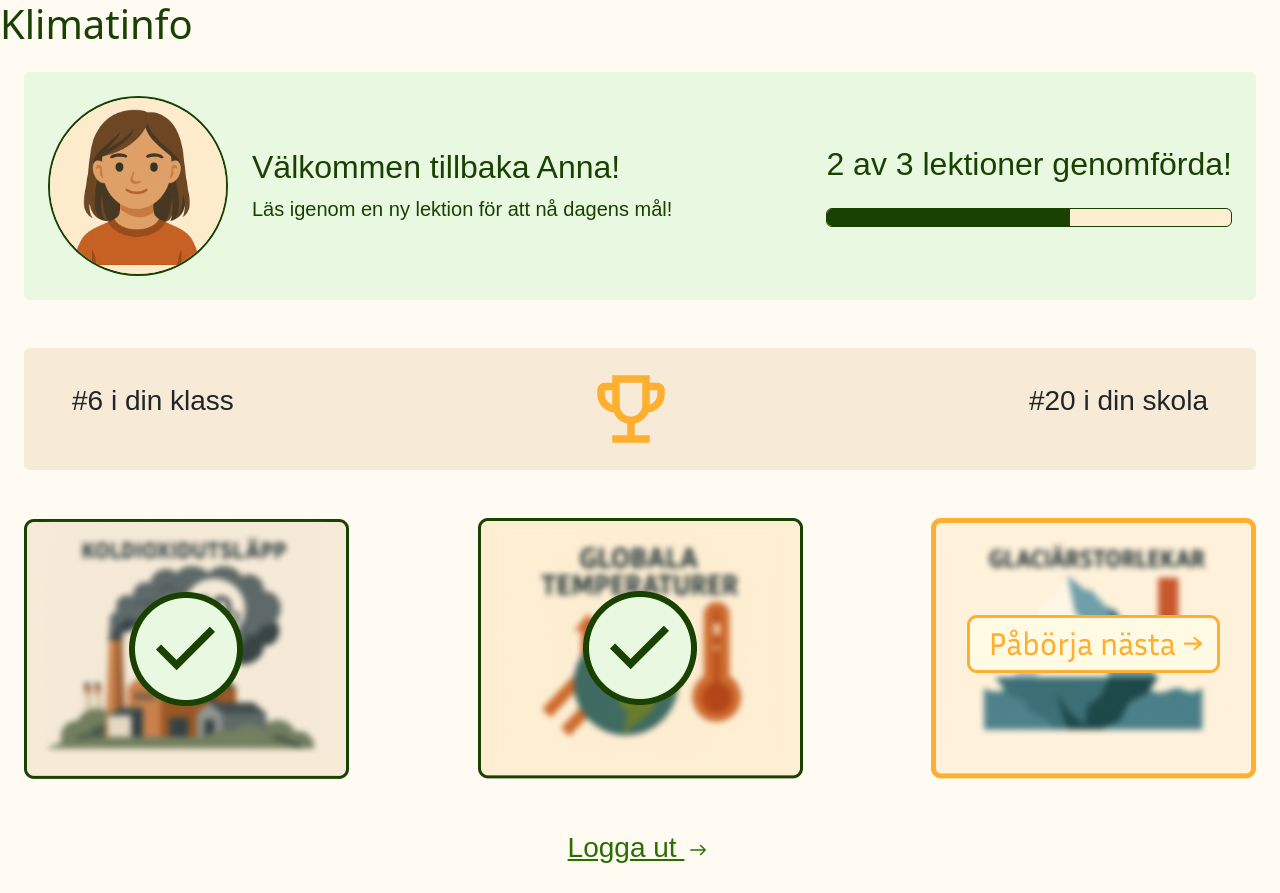
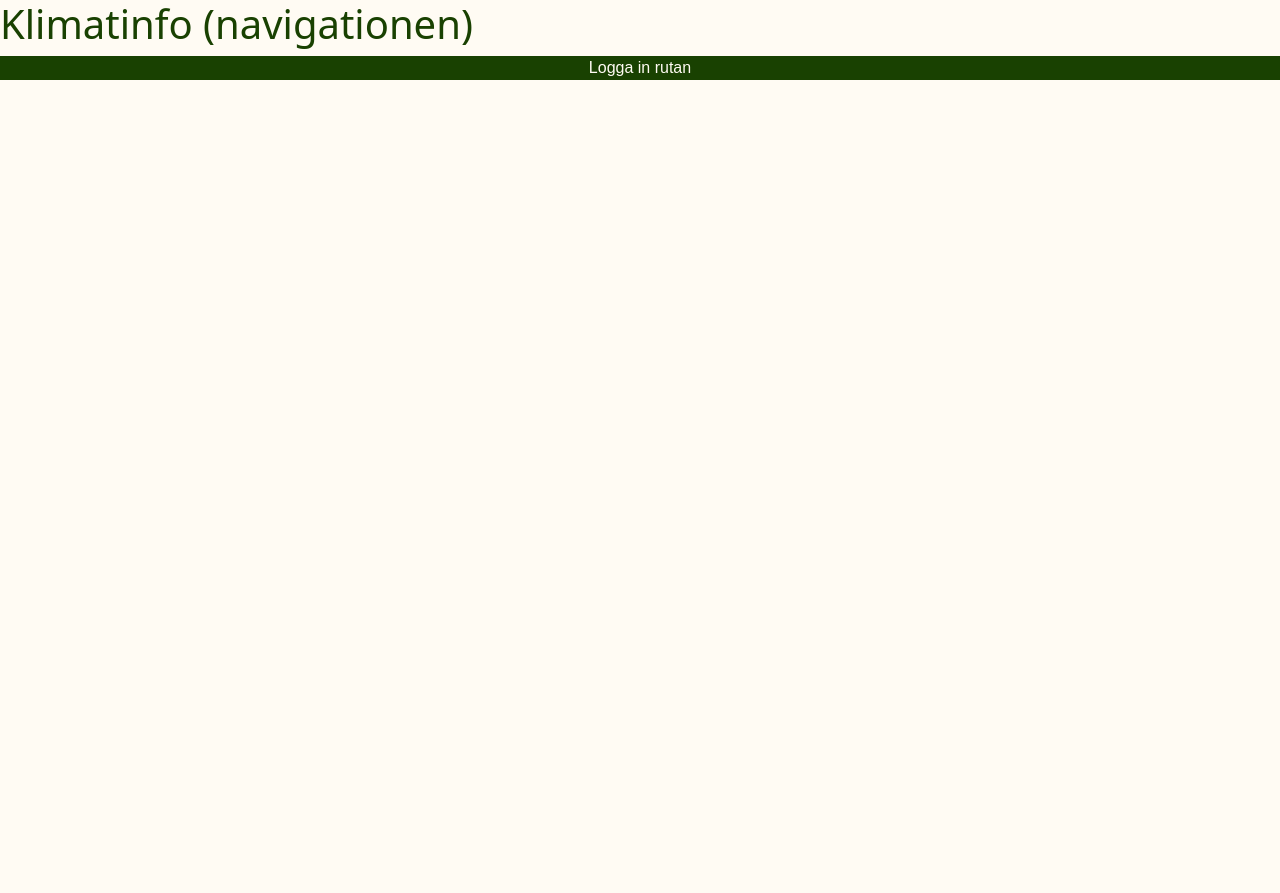
Before and after one commit to fiamont/Frontend_application_Boras, a React (Vite) app: page / in a window 1280 px wide. After the commit the page ends 800 px from the top, so only its background shows below. Built offline with nearby package versions, Linux system fonts and the light colour scheme; a web font is replaced by a local one.

Commit message:
Add LoginView in App.jsx, css temporaily in App.css

```diff
--- a/src/App.css
+++ b/src/App.css
@@ -3,6 +3,11 @@
   padding: 0;
 }
 
+.login-view {
+  background-color: var(--dark-green);
+  color: var(--light-color);
+}
+
 .user-ranking {
   background-color: var(--beige-one);
 }
--- a/src/App.jsx
+++ b/src/App.jsx
@@ -1,13 +1,15 @@
 import "./App.css";
 import StartView from "./views/StartView";
 import ProfileView from "./views/ProfileView";
+import LoginView from "./views/LoginView";
 
 function App() {
   return (
     <>
-      <h1>Klimatinfo</h1>
+      <h1>Klimatinfo (navigationen)</h1>
       {/* <StartView /> */}
-      <ProfileView />
+      {/* <ProfileView /> */}
+      <LoginView />
     </>
   );
 }
--- a/src/views/LoginView.jsx
+++ b/src/views/LoginView.jsx
@@ -1,5 +1,9 @@
 function LoginView() {
-  return <div>Logga in</div>;
+  return (
+    <div className="d-flex justify-content-center align-items-center login-view">
+      <div>Logga in rutan</div>
+    </div>
+  );
 }
 
 export default LoginView;
```
